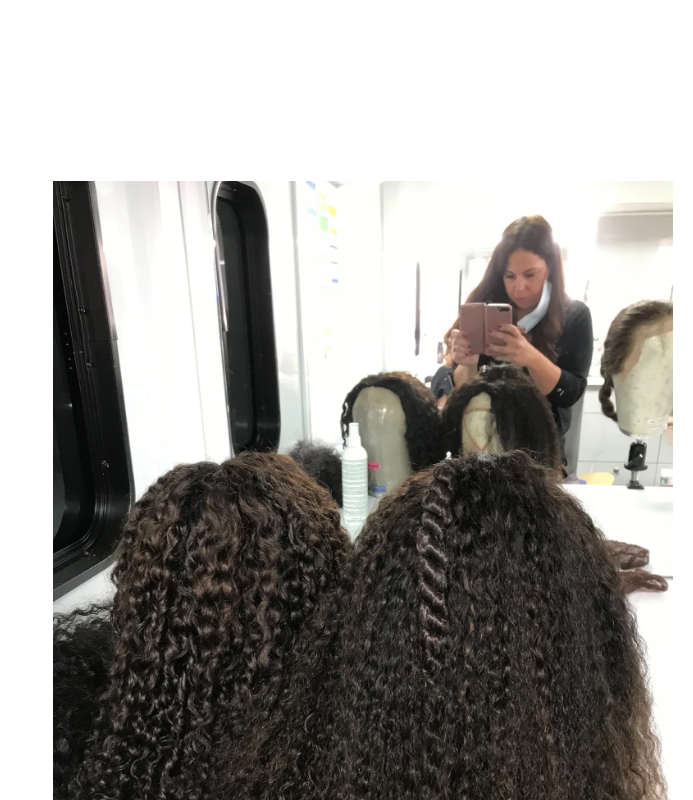
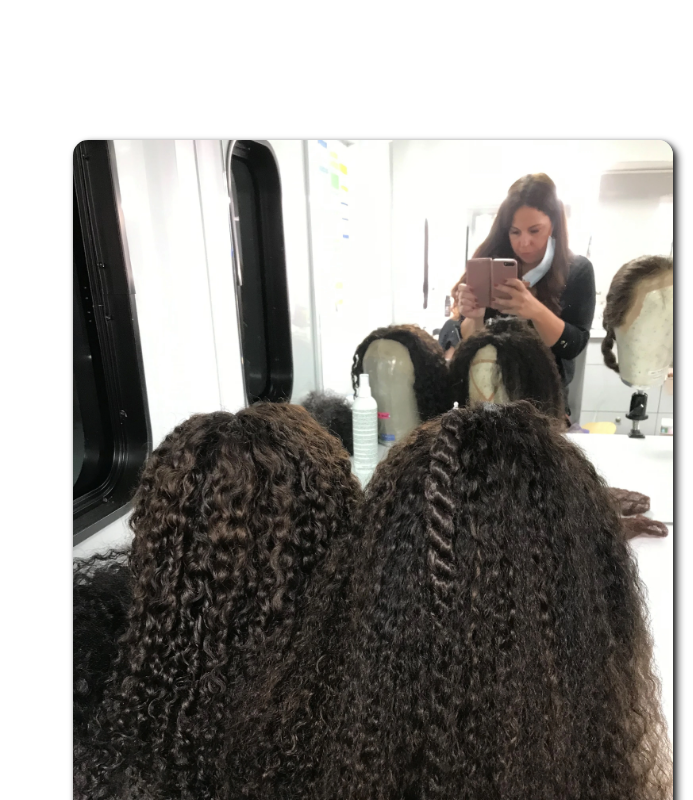
Before and after one commit to 2ndborn/karahair, a React (Create React App) app in the folder kara-app/: page /gallery in a window 1280 px wide. Shown: the part 3080-3880 px from the top of the page, without its empty margins (587-1280 px from the left). Built offline with nearby package versions, Linux system fonts and the light colour scheme; a web font is replaced by a local one.

Commit message:
rounded the corner of the wig image

```diff
--- a/kara-app/src/pages/Gallery.js
+++ b/kara-app/src/pages/Gallery.js
@@ -145,7 +145,7 @@ const Gallery = () => {
           </p>
         </div>
       </section>
-      <section style={{padding: "20px"}}>
+      <section style={{position: "relative"}}>
         <div className={styles.imageContainer} ref={wigRef}>
           <div className={styles.imageCon}>
             <motion.img
--- a/kara-app/src/styles/Gallery.module.css
+++ b/kara-app/src/styles/Gallery.module.css
@@ -50,6 +50,7 @@
     align-items: center;
     font-size: 2rem;
 }
+
 .text h1 {
     font-size: 4rem;
 }
@@ -120,7 +121,6 @@
     overflow: hidden;
 }
 
-
 .para5 {
     position: absolute;
     top: 50%;
@@ -144,15 +144,19 @@
     display: flex;
     flex-direction: column;
     justify-content: center;
-    height: 100vh;
+    height: 95vh;
     width: 50%;
+    padding: 20px;
 }
 
 .image {
-    height: 95%;
+    height: 100%;
     width: 100%;
     object-fit: cover;
-    object-position: 0px 21px;
+    object-position: center 0px;
+    border-radius: 15px;
+    box-shadow: rgba(0, 0, 0, 0.5) 2px 2px 4px,
+    rgba(0, 0, 0, 0.8) 4px 4px 8px;
 }
 
 .workContainer {
```
